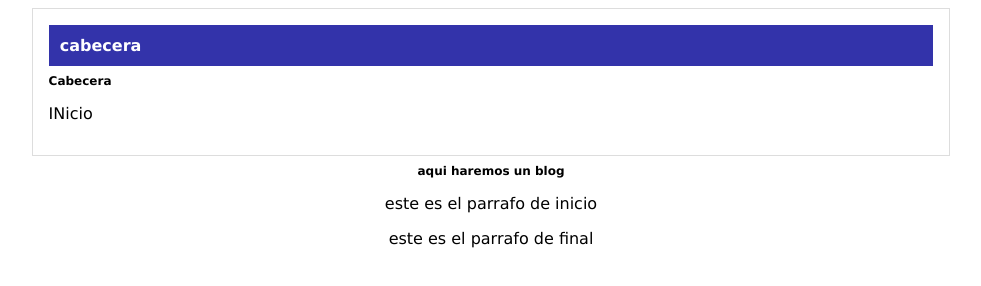
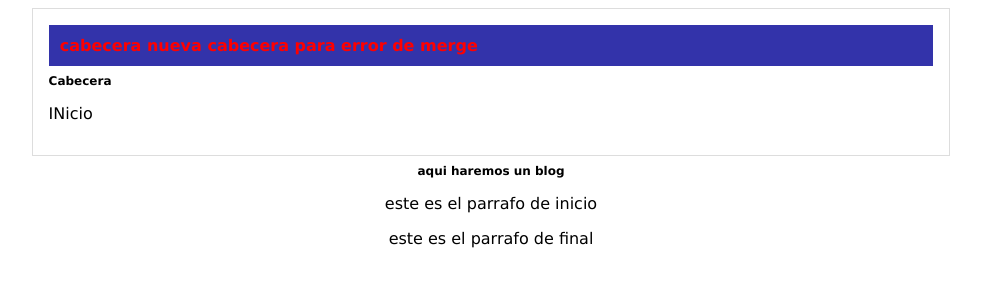
Before and after one commit to jreyes17715/platzi, a plain HTML site: page blogpost.html in a window 1280 px wide. Shown: the whole page, without its empty margins (149-1130 px from the left). Drawn offline with Linux system fonts and the light colour scheme.

Commit message:
cambios para error

```diff
--- a/blogpost.html
+++ b/blogpost.html
@@ -5,7 +5,7 @@
     <body>
         <div id="container">
             <div id="cabecera">
-                cabecera
+                cabecera nueva cabecera para error de merge
             </div>
             <div id="post">
                 <h1>Cabecera</h1>
--- a/css/style.css
+++ b/css/style.css
@@ -15,7 +15,7 @@ font-size:12px;
 
 #cabecera{
     background-color: #33a;
-    color:white;
+    color:red;
     font-weight: bold;
     margin: 0;
     padding: 0.7rem;
```
